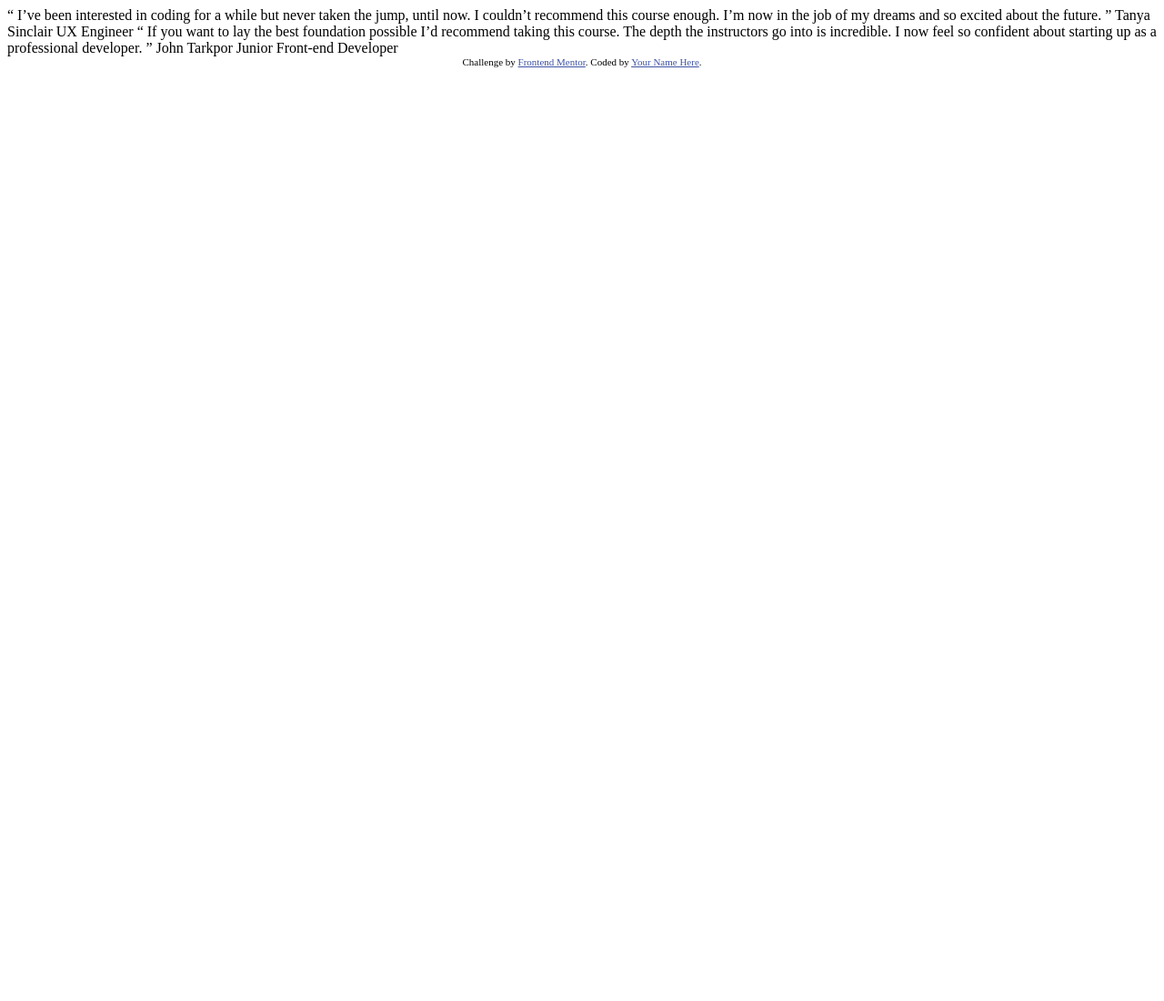
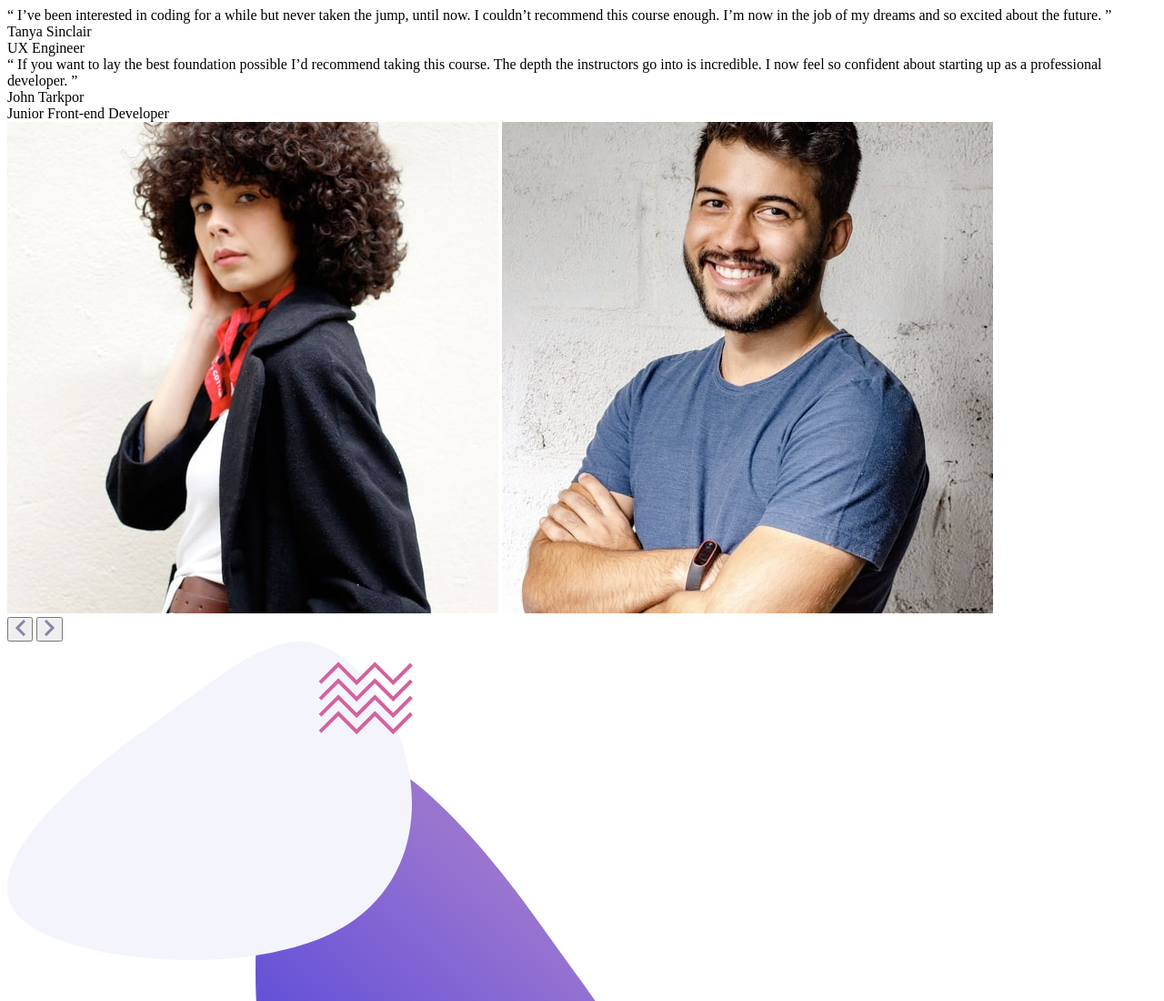
Before and after one commit to RayaneBengaoui/FM_challenge4_Slider, a plain HTML site: page index.html in a window 1280 px wide. Shown: the top 1100 px of the page at 91% size. Before the commit the page ends 800 px from the top, so only its background shows below. Drawn offline with Linux system fonts and the light colour scheme.

Commit message:
Structuring HTML file

```diff
--- a/index.html
+++ b/index.html
@@ -1,38 +1,83 @@
 <!DOCTYPE html>
 <html lang="en">
   <head>
-  <meta charset="UTF-8">
-  <meta name="viewport" content="width=device-width, initial-scale=1.0"> <!-- displays site properly based on user's device -->
-
-  <link rel="icon" type="image/png" sizes="32x32" href="./images/favicon-32x32.png">
+    <meta charset="UTF-8" />
+    <meta name="viewport" content="width=device-width, initial-scale=1.0" />
+    <!-- displays site properly based on user's device -->
+    <link rel="stylesheet" href="./style.css" />
+    <link
+      rel="icon"
+      type="image/png"
+      sizes="32x32"
+      href="./images/favicon-32x32.png"
+    />
 
     <title>Frontend Mentor | Coding Bootcamp Testimonials Slider</title>
-
-  <!-- Feel free to remove these styles or customise in your own stylesheet 👍 -->
-  <style>
-    .attribution { font-size: 11px; text-align: center; }
-    .attribution a { color: hsl(228, 45%, 44%); }
-  </style>
   </head>
   <body>
+    <main>
+      <div class="text-container">
+        <div id="text-first" class="text">
+          <div class="description">
+            “ I’ve been interested in coding for a while but never taken the
+            jump, until now. I couldn’t recommend this course enough. I’m now in
+            the job of my dreams and so excited about the future. ”
+          </div>
 
-  “ I’ve been interested in coding for a while but never taken the jump, until now.
-  I couldn’t recommend this course enough. I’m now in the job of my dreams and so
-  excited about the future. ”
+          <div class="profile">
+            <div class="name">Tanya Sinclair</div>
+            <div class="job">UX Engineer</div>
+          </div>
+        </div>
+        <div id="text-second" class="text">
+          <div class="description">
+            “ If you want to lay the best foundation possible I’d recommend
+            taking this course. The depth the instructors go into is incredible.
+            I now feel so confident about starting up as a professional
+            developer. ”
+          </div>
 
-  Tanya Sinclair
-  UX Engineer
+          <div class="profile">
+            <div class="name">John Tarkpor</div>
+            <div class="job">Junior Front-end Developer</div>
+          </div>
+        </div>
+      </div>
+      <div class="slider-container">
+        <img src="./images/image-tanya.jpg" alt="woman" />
+        <img src="./images/image-john.jpg" alt="man" />
+        <div class="slider-controller">
+          <button id="left-button">
+            <img src="./images/icon-prev.svg" alt="previous-arrow" />
+          </button>
+          <button id="left-button">
+            <img src="./images/icon-next.svg" alt="next-arrow" />
+          </button>
+        </div>
+      </div>
 
-  “ If you want to lay the best foundation possible I’d recommend taking this course.
-  The depth the instructors go into is incredible. I now feel so confident about
-  starting up as a professional developer. ”
-
-  John Tarkpor
-  Junior Front-end Developer
+      <img
+        id="slide-background"
+        src="./images/pattern-bg.svg"
+        alt="slide-background-image"
+      />
+      <img
+        id="curve-background"
+        src="./images/pattern-curve.svg"
+        alt="curve-background-image"
+      />
+      <img
+        id="quote-background"
+        src="./images/pattern-quotes.svg"
+        alt="slide-background-image"
+      />
+    </main>
 
     <div class="attribution">
-    Challenge by <a href="https://www.frontendmentor.io?ref=challenge" target="_blank">Frontend Mentor</a>.
-    Coded by <a href="#">Your Name Here</a>.
+      Challenge by
+      <a href="https://www.frontendmentor.io?ref=challenge" target="_blank"
+        >Frontend Mentor</a
+      >. Coded by <a href="#">Your Name Here</a>.
     </div>
   </body>
 </html>
--- /dev/null
+++ b/style.css
@@ -0,0 +1,7 @@
+.attribution {
+  font-size: 11px;
+  text-align: center;
+}
+.attribution a {
+  color: hsl(228, 45%, 44%);
+}
```
Also changed, not shown: app.js (added). Lines whose indentation alone changed are shown as unchanged.
